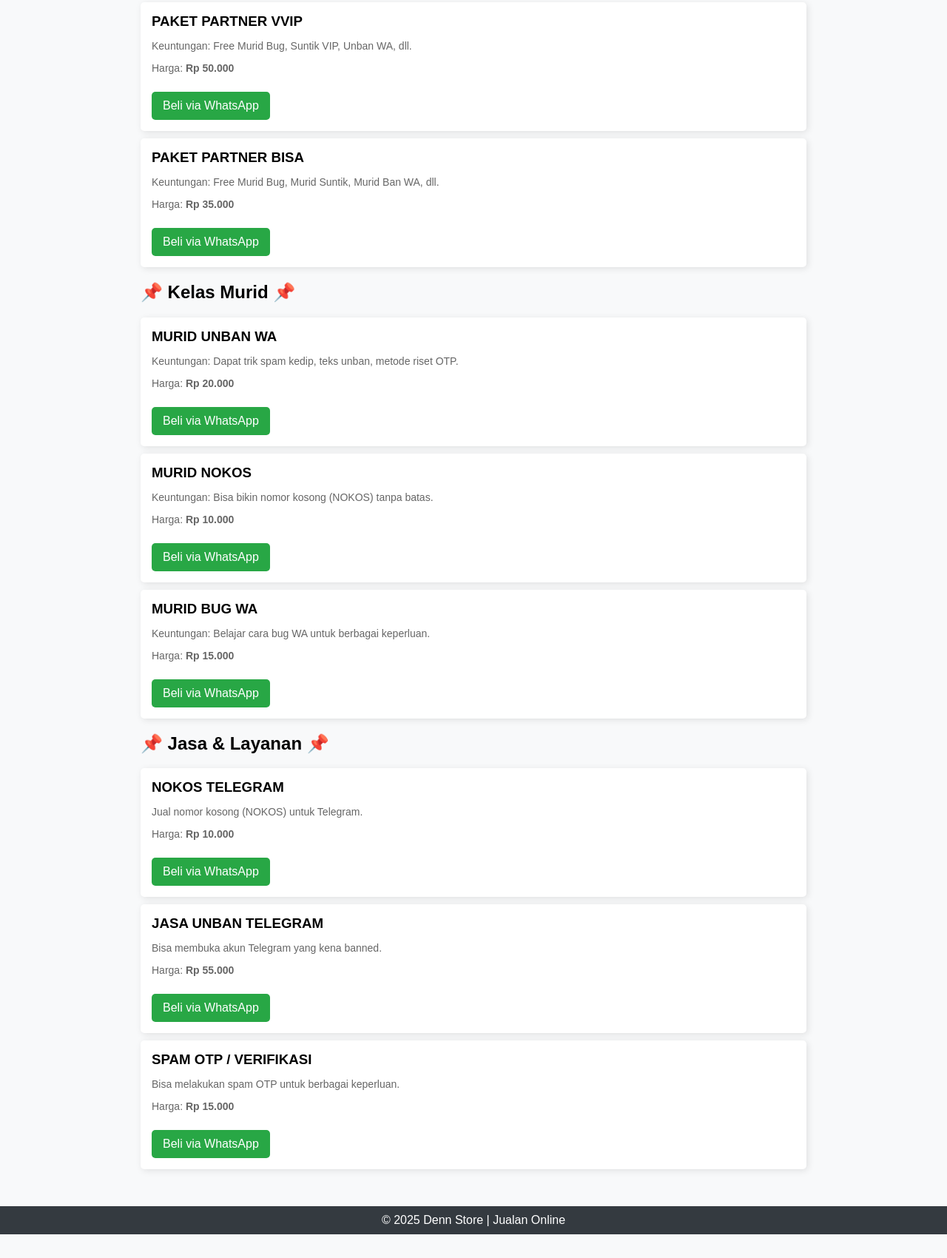
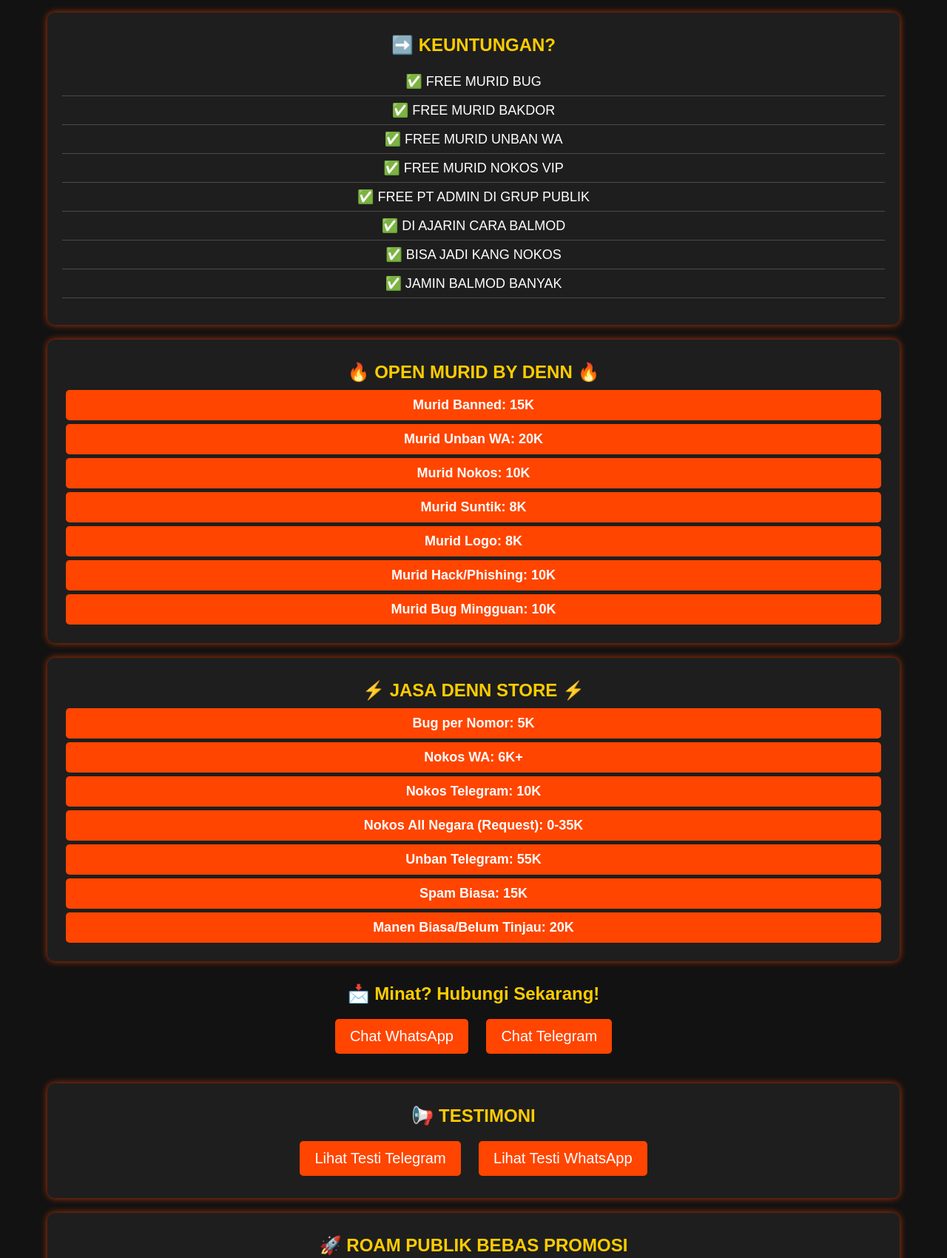
Before and after one commit to SenzyImup/DENMARKET, a plain HTML site: page index.html in a window 1280 px wide. Shown: the part 141-1841 px from the top of the page at 74% size. Before the commit the page ends 1809 px from the top, so only its background shows below. Drawn offline with Linux system fonts and the light colour scheme.

Commit message:
Update index.html

```diff
--- a/index.html
+++ b/index.html
@@ -3,132 +3,157 @@
 <head>
     <meta charset="UTF-8">
     <meta name="viewport" content="width=device-width, initial-scale=1.0">
-    <title>Denn Store - Jualan Online</title>
+    <title>DENN STORE - Jasa & Partner</title>
     <style>
         body {
             font-family: Arial, sans-serif;
+            background: #121212;
+            color: white;
+            text-align: center;
             margin: 0;
             padding: 0;
-            background-color: #f8f9fa;
         }
+
         header {
-            background-color: #343a40;
-            color: white;
-            text-align: center;
-            padding: 15px;
+            background: linear-gradient(45deg, #ff4500, #ff6347);
+            padding: 20px;
             font-size: 22px;
+            font-weight: bold;
         }
+
         .container {
             width: 90%;
-            max-width: 900px;
             margin: auto;
             padding: 20px;
         }
-        .product {
-            background: white;
-            padding: 15px;
+
+        h1, h2 {
             margin: 10px 0;
+            color: #ffcc00;
+        }
+
+        .section {
+            background: #1e1e1e;
+            margin: 20px auto;
+            padding: 20px;
+            border-radius: 10px;
+            box-shadow: 0px 0px 10px rgba(255, 69, 0, 0.7);
+        }
+
+        ul {
+            list-style: none;
+            padding: 0;
+        }
+
+        ul li {
+            padding: 8px;
+            font-size: 18px;
+            border-bottom: 1px solid rgba(255, 255, 255, 0.2);
+        }
+
+        .price-item {
+            background: #ff4500;
+            padding: 10px;
+            margin: 5px;
             border-radius: 5px;
-            box-shadow: 2px 2px 10px rgba(0,0,0,0.1);
+            font-size: 18px;
+            font-weight: bold;
         }
-        .product h3 {
-            margin: 0 0 10px;
+
+        .cta {
+            margin: 30px 0;
         }
-        .product p {
-            font-size: 14px;
-            color: #666;
-        }
-        .buy-btn {
+
+        .btn {
             display: inline-block;
-            padding: 10px 15px;
-            background: #28a745;
+            background: #ff4500;
             color: white;
+            padding: 12px 20px;
             text-decoration: none;
             border-radius: 5px;
-            margin-top: 10px;
+            margin: 10px;
+            font-size: 20px;
+            transition: 0.3s;
         }
-        .buy-btn:hover {
-            background: #218838;
+
+        .btn:hover {
+            background: #ff6347;
         }
+
         footer {
-            text-align: center;
+            background: #ff4500;
             padding: 10px;
-            background: #343a40;
-            color: white;
             margin-top: 20px;
         }
     </style>
 </head>
 <body>
 
-    <header>DENN STORE - JUALAN ONLINE</header>
+    <header>
+        📣 HELLO WARGA TELEGRAM 📣 <br>
+        🔥 DENN STORE 🔥 <br>
+        💰 Open Partner VVIP: 50.000 | Open Partner Biasa: 35.000 💰
+    </header>
 
     <div class="container">
-        <h2>🔥 Produk Unggulan 🔥</h2>
+        <section class="section">
+            <h2>➡️ KEUNTUNGAN?</h2>
+            <ul>
+                <li>✅ FREE MURID BUG</li>
+                <li>✅ FREE MURID BAKDOR</li>
+                <li>✅ FREE MURID UNBAN WA</li>
+                <li>✅ FREE MURID NOKOS VIP</li>
+                <li>✅ FREE PT ADMIN DI GRUP PUBLIK</li>
+                <li>✅ DI AJARIN CARA BALMOD</li>
+                <li>✅ BISA JADI KANG NOKOS</li>
+                <li>✅ JAMIN BALMOD BANYAK</li>
+            </ul>
+        </section>
 
-        <div class="product">
-            <h3>PAKET PARTNER VVIP</h3>
-            <p>Keuntungan: Free Murid Bug, Suntik VIP, Unban WA, dll.</p>
-            <p>Harga: <strong>Rp 50.000</strong></p>
-            <a href="https://wa.me/6281234567890?text=Halo%20saya%20mau%20beli%20PAKET%20PARTNER%20VVIP" class="buy-btn">Beli via WhatsApp</a>
-        </div>
+        <section class="section">
+            <h2>🔥 OPEN MURID BY DENN 🔥</h2>
+            <div class="price-item">Murid Banned: 15K</div>
+            <div class="price-item">Murid Unban WA: 20K</div>
+            <div class="price-item">Murid Nokos: 10K</div>
+            <div class="price-item">Murid Suntik: 8K</div>
+            <div class="price-item">Murid Logo: 8K</div>
+            <div class="price-item">Murid Hack/Phishing: 10K</div>
+            <div class="price-item">Murid Bug Mingguan: 10K</div>
+        </section>
 
-        <div class="product">
-            <h3>PAKET PARTNER BISA</h3>
-            <p>Keuntungan: Free Murid Bug, Murid Suntik, Murid Ban WA, dll.</p>
-            <p>Harga: <strong>Rp 35.000</strong></p>
-            <a href="https://wa.me/6281234567890?text=Halo%20saya%20mau%20beli%20PAKET%20PARTNER%20BISA" class="buy-btn">Beli via WhatsApp</a>
-        </div>
+        <section class="section">
+            <h2>⚡ JASA DENN STORE ⚡</h2>
+            <div class="price-item">Bug per Nomor: 5K</div>
+            <div class="price-item">Nokos WA: 6K+</div>
+            <div class="price-item">Nokos Telegram: 10K</div>
+            <div class="price-item">Nokos All Negara (Request): 0-35K</div>
+            <div class="price-item">Unban Telegram: 55K</div>
+            <div class="price-item">Spam Biasa: 15K</div>
+            <div class="price-item">Manen Biasa/Belum Tinjau: 20K</div>
+        </section>
 
-        <h2>📌 Kelas Murid 📌</h2>
+        <section class="cta">
+            <h2>📩 Minat? Hubungi Sekarang!</h2>
+            <a href="https://wa.me/6289512523972" class="btn">Chat WhatsApp</a>
+            <a href="https://t.me/dennstore72" class="btn">Chat Telegram</a>
+        </section>
 
-        <div class="product">
-            <h3>MURID UNBAN WA</h3>
-            <p>Keuntungan: Dapat trik spam kedip, teks unban, metode riset OTP.</p>
-            <p>Harga: <strong>Rp 20.000</strong></p>
-            <a href="https://wa.me/6281234567890?text=Halo%20saya%20mau%20beli%20MURID%20UNBAN%20WA" class="buy-btn">Beli via WhatsApp</a>
-        </div>
+        <section class="section">
+            <h2>📢 TESTIMONI</h2>
+            <a href="https://t.me/TestiDennstore" class="btn">Lihat Testi Telegram</a>
+            <a href="https://whatsapp.com/channel/0029VanC7bI65yD31dVZcH35" class="btn">Lihat Testi WhatsApp</a>
+        </section>
 
-        <div class="product">
-            <h3>MURID NOKOS</h3>
-            <p>Keuntungan: Bisa bikin nomor kosong (NOKOS) tanpa batas.</p>
-            <p>Harga: <strong>Rp 10.000</strong></p>
-            <a href="https://wa.me/6281234567890?text=Halo%20saya%20mau%20beli%20MURID%20NOKOS" class="buy-btn">Beli via WhatsApp</a>
-        </div>
-
-        <div class="product">
-            <h3>MURID BUG WA</h3>
-            <p>Keuntungan: Belajar cara bug WA untuk berbagai keperluan.</p>
-            <p>Harga: <strong>Rp 15.000</strong></p>
-            <a href="https://wa.me/6281234567890?text=Halo%20saya%20mau%20beli%20MURID%20BUG%20WA" class="buy-btn">Beli via WhatsApp</a>
-        </div>
-
-        <h2>📌 Jasa & Layanan 📌</h2>
-
-        <div class="product">
-            <h3>NOKOS TELEGRAM</h3>
-            <p>Jual nomor kosong (NOKOS) untuk Telegram.</p>
-            <p>Harga: <strong>Rp 10.000</strong></p>
-            <a href="https://wa.me/6281234567890?text=Halo%20saya%20mau%20beli%20NOKOS%20TELEGRAM" class="buy-btn">Beli via WhatsApp</a>
-        </div>
-
-        <div class="product">
-            <h3>JASA UNBAN TELEGRAM</h3>
-            <p>Bisa membuka akun Telegram yang kena banned.</p>
-            <p>Harga: <strong>Rp 55.000</strong></p>
-            <a href="https://wa.me/6281234567890?text=Halo%20saya%20mau%20pesan%20JASA%20UNBAN%20TELEGRAM" class="buy-btn">Beli via WhatsApp</a>
-        </div>
-
-        <div class="product">
-            <h3>SPAM OTP / VERIFIKASI</h3>
-            <p>Bisa melakukan spam OTP untuk berbagai keperluan.</p>
-            <p>Harga: <strong>Rp 15.000</strong></p>
-            <a href="https://wa.me/6281234567890?text=Halo%20saya%20mau%20pesan%20SPAM%20OTP" class="buy-btn">Beli via WhatsApp</a>
-        </div>
-
+        <section class="section">
+            <h2>🚀 ROAM PUBLIK BEBAS PROMOSI</h2>
+            <a href="https://t.me/+UXunH5kl9mo1Nzc1" class="btn">Join Roam Publik 1</a>
+            <a href="https://t.me/+6TLOsXMlNkY4NzA1" class="btn">Join Roam Publik 2</a>
+        </section>
     </div>
 
-    <footer>&copy; 2025 Denn Store | Jualan Online</footer>
+    <footer>
+        <p>© 2025 Denn Store | Semua Hak Dilindungi</p>
+    </footer>
 
 </body>
-          </html>
+    </html>
```
